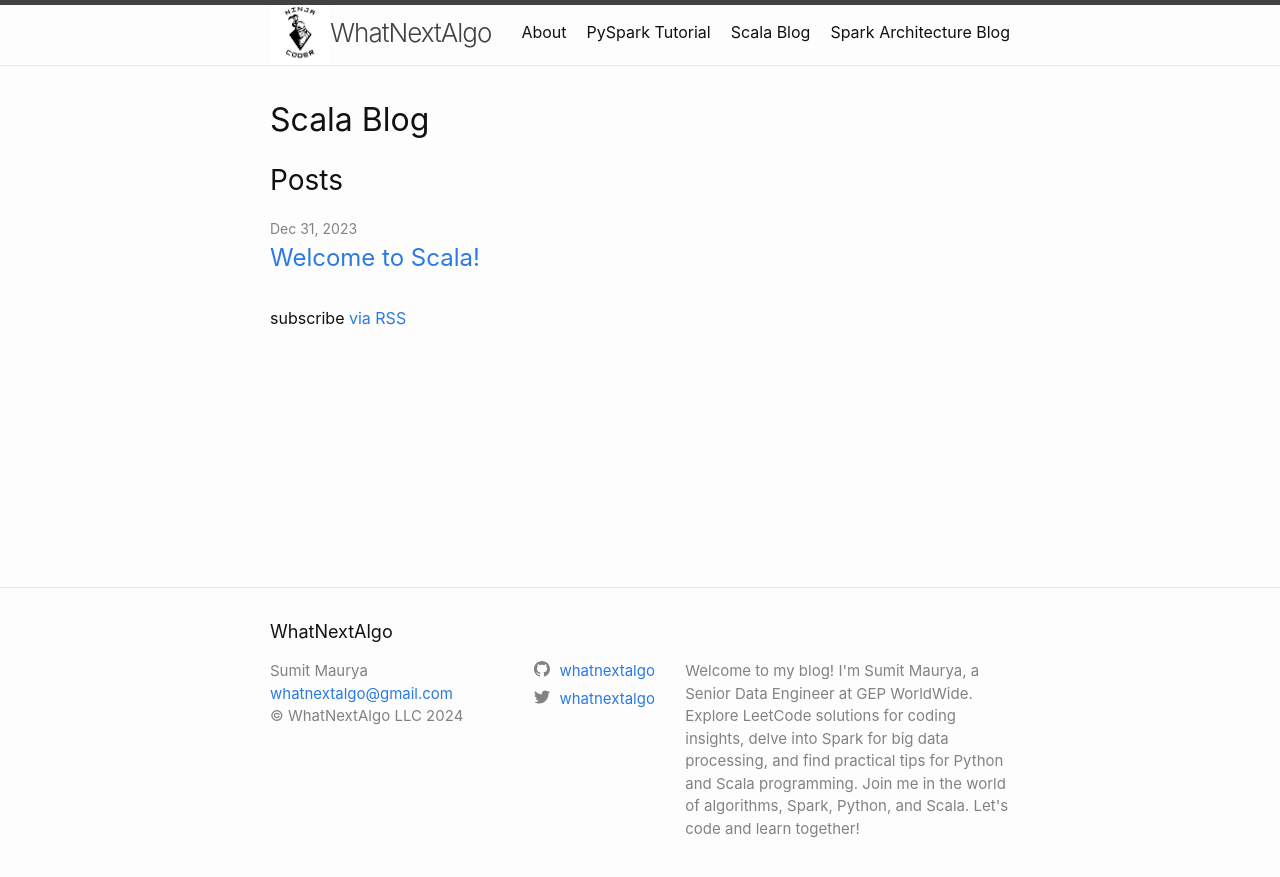
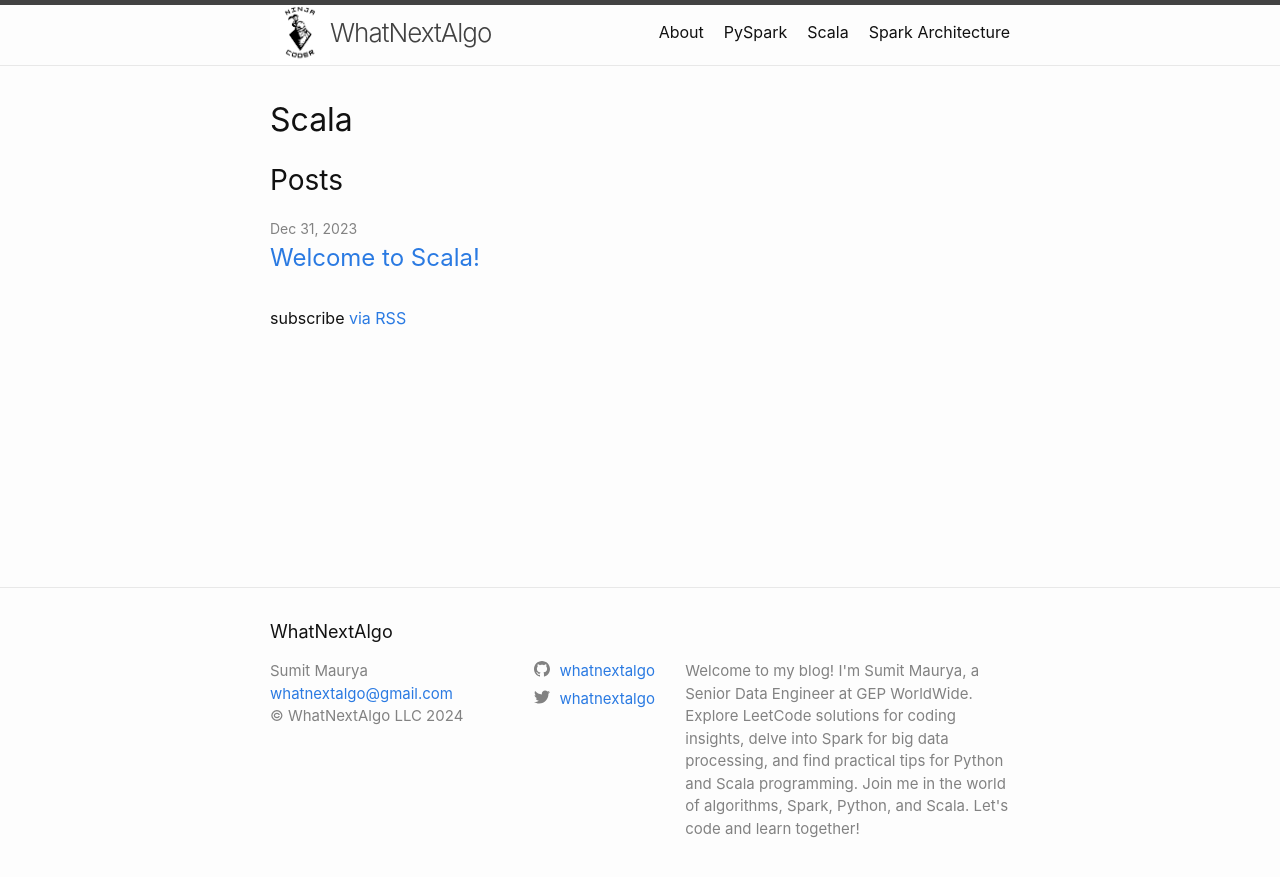
Before and after one commit to WhatNextAlgo/WhatNextAlgo, a Jekyll site: the page built from scala_blog/index.markdown, in a window 1280 px wide. Shown: the top 877 px of the page. Built offline with Jekyll 4.4.1, drawn with Linux system fonts in a browser that asks for light colours.

Commit message:
header name changes

```diff
--- a/scala_blog/index.markdown
+++ b/scala_blog/index.markdown
@@ -3,6 +3,6 @@
 # To modify the layout, see https://jekyllrb.com/docs/themes/#overriding-theme-defaults
 
 layout: home-scala
-title: "Scala Blog"
+title: "Scala"
 category: Scala
 ---
--- a/spark_architecture/index.markdown
+++ b/spark_architecture/index.markdown
@@ -3,6 +3,6 @@
 # To modify the layout, see https://jekyllrb.com/docs/themes/#overriding-theme-defaults
 
 layout: home-spark_architecture
-title: "Spark Architecture Blog"
+title: "Spark Architecture"
 category: Architecture
 ---
--- a/spark_blog/index.markdown
+++ b/spark_blog/index.markdown
@@ -3,6 +3,6 @@
 # To modify the layout, see https://jekyllrb.com/docs/themes/#overriding-theme-defaults
 
 layout: home-spark
-title: "PySpark Tutorial"
+title: "PySpark"
 category: Spark
 ---
```
Also changed, not shown: _layouts/post.html (+7 -2 lines), _config.yml (line endings or trailing spaces).
